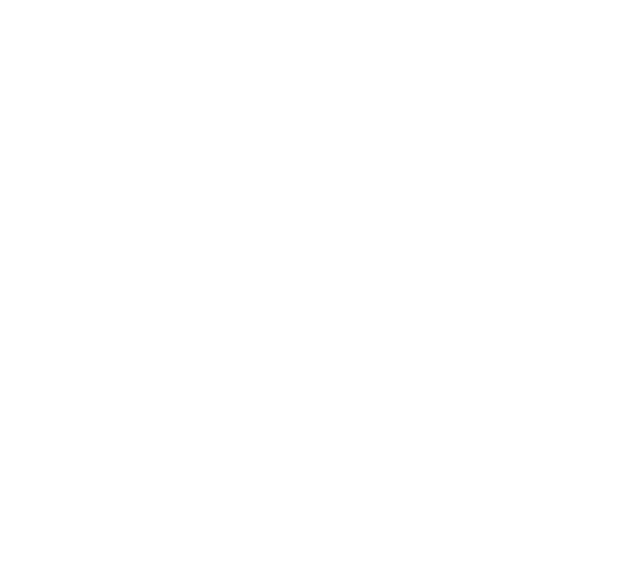
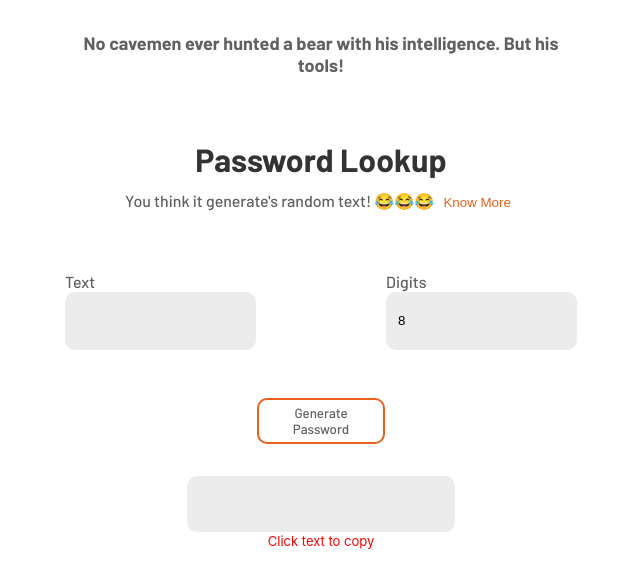
Before and after one commit to Ram1008/portfolio, a React (Create React App) app: page /password-lookup in a window 1280 px wide. Before the commit this address had no page. Shown: the top 588 px of the page, without its empty margins (319-959 px from the left). Built offline with nearby package versions, Linux system fonts and the light colour scheme.

Commit message:
Feature: Click to copy added in password lookup

```diff
--- a/src/App.js
+++ b/src/App.js
@@ -17,7 +17,7 @@ const App = () => {
           <Route exact path="/webapps" element={<WebApps />} />
           <Route exact path="/about" element={<About />} />
           <Route exact path="/seek" element={<Seek />} />
-          <Route exact path="/tools" element={<Tools />} />
+          <Route exact path="/password-lookup" element={<Tools />} />
 
       </Routes>
     </BrowserRouter>
--- a/src/components/Home.js
+++ b/src/components/Home.js
@@ -31,7 +31,7 @@ const Home = () => {
 
             <div className={Styles.navigationWrapper}>
                 <Link  style={{ textDecoration: 'none' }} to='/webapps'><CircularButton name = {"Web Apps"}/></Link>
-                <Link  style={{ textDecoration: 'none' }} to='/tools'><CircularButton name = {"Tools"}/></Link>
+                <Link  style={{ textDecoration: 'none' }} to='/password-lookup'><CircularButton name = {"Tools"}/></Link>
                 <Link  style={{ textDecoration: 'none' }} to='/designs'><CircularButton name = {"Designs"}/></Link>
                 <Link  style={{ textDecoration: 'none' }} to='/about'><CircularButton name = {"About me"}/> </Link>
                 {/* <Link  style={{ textDecoration: 'none' }} to='/seek'><CircularButton link = {noLook}/></Link> */}
--- a/src/components/Tools.js
+++ b/src/components/Tools.js
@@ -14,6 +14,7 @@ const validationSchema = Yup.object().shape({
 const Tools = () => {
   const [password, setPassword] = useState("");
   const [showModal, setShowModal] = useState(false);
+  const [isCopied, setIsCopied] = useState(false);
   const modalTitle = "What it does?";
   const modalDescription = "Introducing the Ultimate Password Generator! Passwords these days have become too messy to remember. Uppar case, lower case, numeric, special character😖😰. Secure your accounts with unique, customized passwords generated from any simple name or any such text of any desired length (8 by default). This tool uses Secure Hash Algorithm (SHA-256) from SHA family to produce consistent, alphanumeric, and special character-rich passwords, ensuring maximum security. Simply enter your string and choose the length – our generator does the rest, providing a strong, repeatable password every time. The best part you don't need to remember it just use the same name of you friend you used last time, offcourse same length and you get exact same password every time";
   const generateHash = async (input, length) => {
@@ -41,7 +42,13 @@ const Tools = () => {
 
   const handleKnowMore = () =>{
     setShowModal(true);
-  }
+  };
+
+  const copyToClipboard = () => {
+    navigator.clipboard.writeText(password);
+    console.log(password)
+    setIsCopied(true);
+  };
 
   return (
     <div className={Styles.container}>
@@ -49,7 +56,7 @@ const Tools = () => {
             No cavemen ever hunted a bear with his intelligence. But his tools!
         </div>
         <div className={Classes.mainHeading} >
-          Password Generator
+          Password Lookup
         </div>
         <div className={Classes.silentHeading} style={{margin: '0.8rem 0px'}}>
             You think it generate's random text! 😂😂😂 <button onClick = {handleKnowMore} style={{color:"#E8601B", border:"none", backgroundColor:"white", cursor:"pointer"}}>Know More</button>
@@ -111,9 +118,10 @@ const Tools = () => {
           )}
         </Formik>
       </div>
-      <div className={Styles.detailsField} style={{margin:"2rem auto", width: '50%'}}>
+      <div className={Styles.detailsField} style={{margin:"2rem auto 1px", width: '50%'}} onClick={copyToClipboard}>
           {password}
       </div>
+      {isCopied ? <div style={{textAlign:"center", color: 'green', fontSize: "small"}}>Copied to clipboard</div>:  <div style={{textAlign:"center", color: 'red', fontSize: "small"}}>Click text to copy</div>}
       </> : <Modal title = {modalTitle} description = {modalDescription} setShowModal = {setShowModal}/>}
     </div>
   )
```
